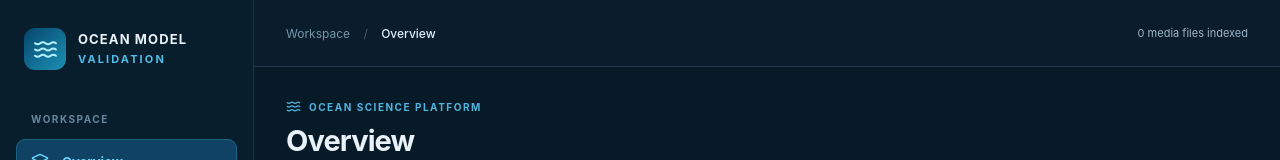
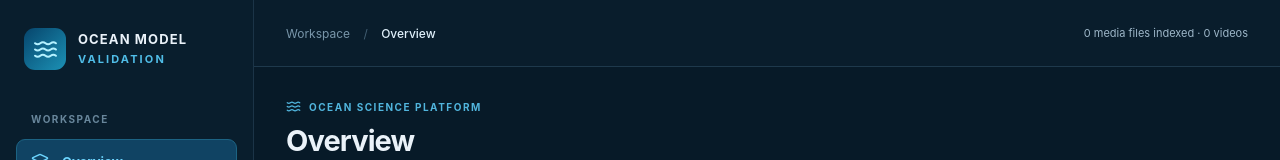
Before and after one commit to cregnier31/Ocean_Model_Validation, a React (Vite) app in the folder frontend/: page / in a window 1280 px wide. Shown: the top 160 px of the page. Built offline with nearby package versions, Linux system fonts and the light colour scheme.

Commit message:
Show actual indexed video count in dashboard header

```diff
--- a/frontend/src/App.tsx
+++ b/frontend/src/App.tsx
@@ -52,7 +52,7 @@ export default function App() {
     </aside>
     {menu&&<button className="backdrop" aria-label="Close menu" onClick={()=>setMenu(false)}/>}
     <main className="main">
-      <header className="topbar"><button className="menu-button" onClick={()=>setMenu(!menu)} aria-label="Toggle menu"><Menu size={22}/></button><div className="breadcrumb">Workspace <span>/</span> <strong>{section}</strong></div><div className="top-meta">{loaded?total+' media files indexed':'Loading figure catalog'}</div></header>
+      <header className="topbar"><button className="menu-button" onClick={()=>setMenu(!menu)} aria-label="Toggle menu"><Menu size={22}/></button><div className="breadcrumb">Workspace <span>/</span> <strong>{section}</strong></div><div className="top-meta">{loaded?total+' media files indexed · '+videos+' videos':'Loading figure catalog'}</div></header>
       <div className="content">
         <div className="page-heading"><div><div className="eyebrow"><Waves size={15}/> OCEAN SCIENCE PLATFORM</div><h1>{section}</h1><p>{description[section]}</p></div></div>
         {section==='Overview'&&<>
```
